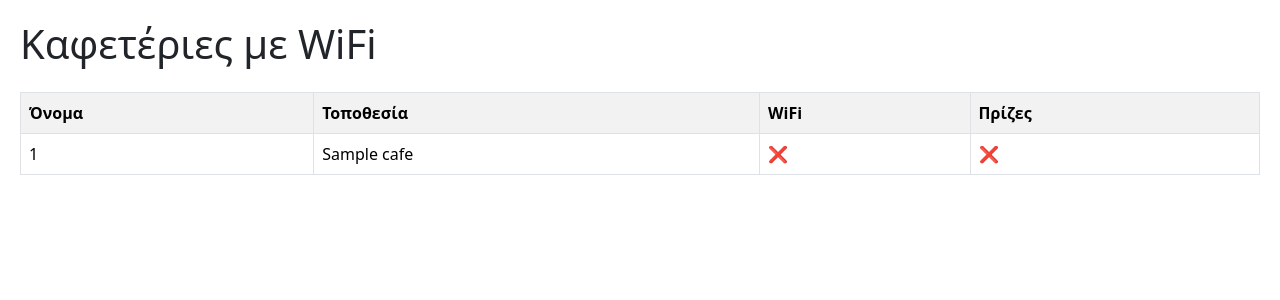
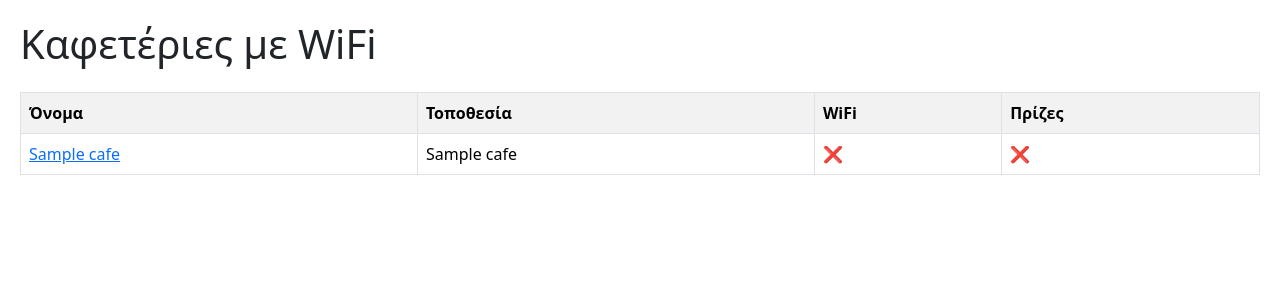
Before and after one commit to KatKot19/Cafe-Wifi-Website, a Flask app: template templates/index.html in a window 1280 px wide. Shown: the top 300 px of the page. Run offline with Flask 3, Linux system fonts and the light colour scheme; the template is opened without the code that fills it: most values are stand-ins (such as "Sample title", 1, 10 or a date in 2020).

Commit message:
Add cafe detail page and navigation

```diff
--- a/app.py
+++ b/app.py
@@ -1,4 +1,4 @@
-from flask import Flask, render_template
+from flask import Flask, render_template, request, redirect
 import sqlite3
 import os
 
@@ -7,26 +7,63 @@ app = Flask(__name__)
 BASE_DIR = os.path.dirname(os.path.abspath(__file__))
 DB_PATH = os.path.join(BASE_DIR, "cafes.db")
 
-
 def get_cafes():
     conn = sqlite3.connect(DB_PATH)
     cursor = conn.cursor()
-
     cursor.execute("""
-        SELECT name, location, has_wifi, has_sockets
+        SELECT id, name, location, has_wifi, has_sockets
         FROM cafe
     """)
-
     cafes = cursor.fetchall()
     conn.close()
     return cafes
-
 
 @app.route("/")
 def index():
     cafes = get_cafes()
     return render_template("index.html", cafes=cafes)
 
+@app.route("/add", methods=["POST"])
+def add_cafe():
+    name = request.form.get("name")
+    location = request.form.get("location")
+    has_wifi = bool(request.form.get("has_wifi"))
+    has_sockets = bool(request.form.get("has_sockets"))
+    conn = sqlite3.connect(DB_PATH)
+    cursor = conn.cursor()
+    cursor.execute(
+        "INSERT INTO cafe (name, location, has_wifi, has_sockets) VALUES (?, ?, ?, ?)",
+        (name, location, has_wifi, has_sockets)
+    )
+    conn.commit()
+    conn.close()
+    return redirect("/")
+
+@app.route("/delete", methods=["POST"])
+def delete_cafe():
+    cafe_id = request.form.get("id")
+    conn = sqlite3.connect(DB_PATH)
+    cursor = conn.cursor()
+    cursor.execute(
+        "DELETE FROM cafe WHERE id = ?",
+        (cafe_id,)
+    )
+    conn.commit()
+    conn.close()
+    return redirect("/")
+
+@app.route("/cafe/<int:cafe_id>")
+def cafe_detail(cafe_id):
+    conn = sqlite3.connect(DB_PATH)
+    cursor = conn.cursor()
+    cursor.execute("SELECT * FROM cafe WHERE id=?", (cafe_id,))
+    cafe = cursor.fetchone()
+    conn.close()
+    if cafe:
+        return render_template("cafe_detail.html", cafe=cafe)
+    else:
+        return "Cafe not found", 404
+
 
 if __name__ == "__main__":
     app.run(debug=True)
--- a/templates/index.html
+++ b/templates/index.html
@@ -26,10 +26,10 @@
         </tr>
         {% for cafe in cafes %}
         <tr>
-            <td>{{ cafe[0] }}</td>
-            <td>{{ cafe[1] }}</td>
-            <td>{{ "✅" if cafe[2] else "❌" }}</td>
-            <td>{{ "🔌" if cafe[3] else "❌" }}</td>
+            <td><a href="/cafe/{{ cafe[0] }}">{{ cafe[1] }}</a></td>
+            <td>{{ cafe[2] }}</td>
+            <td>{{ "✅" if cafe[3] else "❌" }}</td>
+            <td>{{ "🔌" if cafe[4] else "❌" }}</td>
         </tr>
         {% endfor %}
     </table>
```
Also changed, not shown: templates/cafe_detail.html (added, +29 -0 lines), 1 other file.
